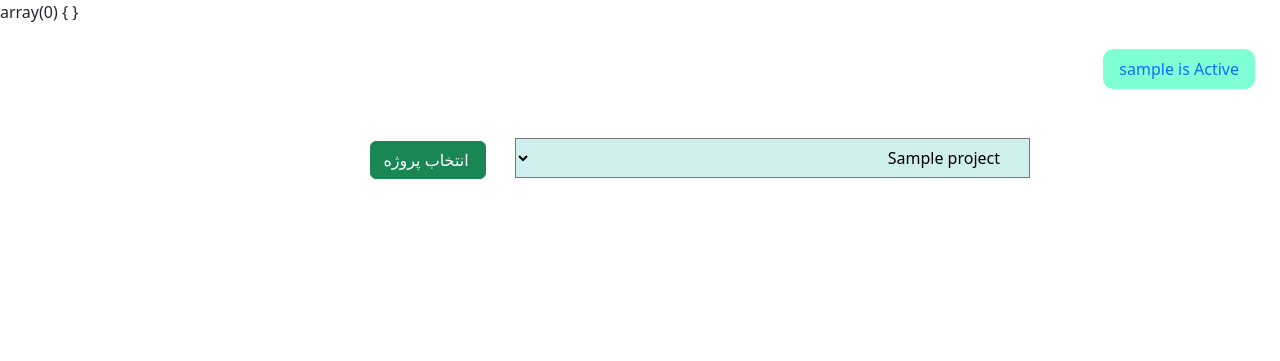
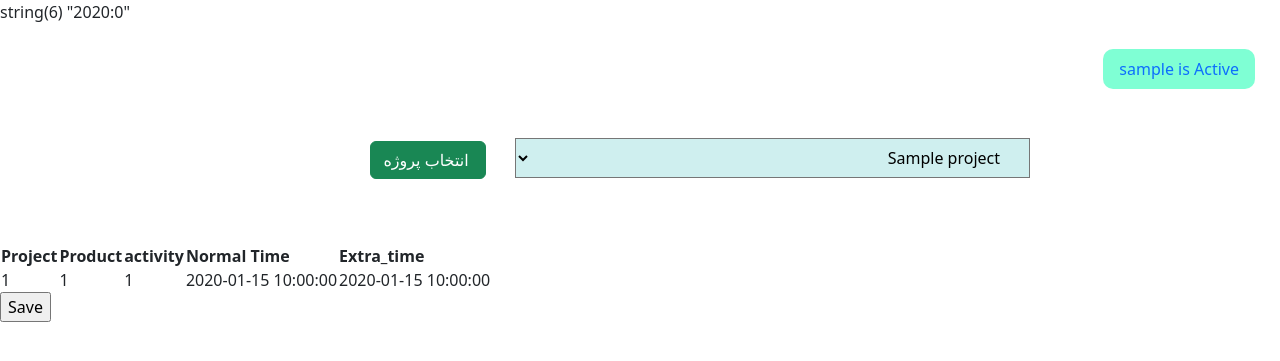
Before and after one commit to RezaSoleymani202010/Project_registration, a PHP site: page /panel.php in a window 1280 px wide. Shown: the top 361 px of the page. Run offline with PHP 8.4, Linux system fonts and the light colour scheme; the visitor is signed in with stand-in values (Sample User, id 1); tables that the repository leaves empty or names only in its code hold one stand-in row (values such as "Sample post").

Commit message:
Completion of saving the report and displaying the daily report on the panel page

```diff
--- a/_load.php
+++ b/_load.php
@@ -15,6 +15,21 @@ function auth_check(){
     if (!isset($_SESSION['user_id']))
      redirect("login.php");
 }
+function user_register($user_name,$email,$password){
+    global $db;
+    $query="insert into user(user_name,email,password)values (:user_name,:email,:password)";
+    $stmt=$db->prepare($query);
+    $stmt->bindParam("user_name",$user_name);
+    $stmt->bindParam("email",$email);
+    $stmt->bindparam("password",$password);
+    $stmt->execute();
+    $query2="select id from user where user_name=:user_name";
+    $stmt2=$db->prepare($query2);
+    $stmt2->bindParam("user_name",$user_name);
+    $stmt2->execute();
+    $user_id=$stmt2->fetch(PDO::FETCH_ASSOC);
+    return $user_id;
+}
 function get_user($id){
     global$db;
     $query="select * from user where id=?";
@@ -24,6 +39,17 @@ function get_user($id){
     $result=$stmt->fetch(PDO::FETCH_ASSOC);
     return $result;
 
+}
+function get_reports($user_id){
+    global $db;
+    $time=time()-84600;
+    $query="select user_id, project_id,product_id,activity_id ,normal_time,extra_time from reports where user_id=:user_id and time>:time ";
+    $stmt=$db->prepare($query);
+    $stmt->bindParam("user_id",$user_id);
+    $stmt->bindParam("time",$time);
+    $stmt->execute();
+    $reports=$stmt->fetchAll(PDO::FETCH_ASSOC);
+    return $reports;
 }
 function get_projects(){
    global $db;
@@ -81,6 +107,7 @@ if (isset($_SESSION['user_id'])) {
 if (isset($_SESSION['user_id'])){
     $user=get_user($_SESSION['user_id']);
     if($user==false){
+        unset($_SESSION['user_id']);
         redirect("login.ph");
     }
 }
--- a/open_activity.php
+++ b/open_activity.php
@@ -29,7 +29,7 @@ echo "product:".$product."<br>";
 <!--    <span>a</span>-->
 <!--    <span>a</span>-->
 <!--    <span>a</span>-->
-    <form method="post" action="report.php">
+    <form method="post" action="save_report.php">
         <input name="product_id" type="hidden" value="<?=$product_id ?>">
     <table class="activity_table">
         <tr>
@@ -69,7 +69,7 @@ echo "product:".$product."<br>";
         </tr>
   <?php } ?>
     </table>
-        <input value="Save" type="submit" class="sub_btn">
+        <input name="save" value="Save" type="submit" class="sub_btn">
     </form>
 </div>
 </label>
--- a/panel.php
+++ b/panel.php
@@ -2,10 +2,35 @@
 require "_load.php";
 auth_check();
 global $user;
-var_dump($_GET);
+$activities=get_activities();
+$reports=get_reports($_SESSION['user_id']);
+$sum_ex_h=0;
+$sum_ex_m=0;
+foreach ($reports as $report){
+  $ex_time=explode( ":",$report['extra_time']);
+  $ex_h=intval($ex_time[0]);
+  $ex_m=intval($ex_time[1]);
+  $sum_ex_h+=$ex_h;
+  $sum_ex_m+=$ex_m;
+}
+$sum_EX_H=$sum_ex_h+($sum_ex_m/60);
+$sum_EX_H=intval($sum_EX_H);
+$sum_EX_M=$sum_ex_m%60;
+$sum_EX_M=intval($sum_EX_M);
+$a=array($sum_EX_H,$sum_EX_M);
+$sum_time=implode(":",$a);
+var_dump($sum_time);
 if(isset($_GET['project'])) {
     $project_flag = 1;
 $products=get_products($_GET['project']);
+if (get_project($_GET['project'])==null){
+    redirect("panel.php");
+}else{
+    if ($products==null){
+
+        redirect("panel.php");
+    }
+}
 }
 ?>
 
@@ -49,6 +74,9 @@ else
     include "select_product.php";
 
 ?>
+
+
+
 <!---->
 
 
@@ -58,6 +86,56 @@ else
 </body>
 
 
+
+
+
+    <table class="activity_table">
+        <tr>
+            <th>Project</th>
+            <th>Product</th>
+            <th>activity</th>
+            <th>Normal Time</th>
+            <th>Extra_time</th>
+        </tr>
+
+
+
+
+        <?php foreach ($reports as $report){ ?>
+
+            <tr>
+                <td>
+                    <?=$report['project_id']?>
+                </td>
+                <td><?=$report['product_id']?></td>
+                <td>
+                    <?=$report['activity_id'] ?>
+
+                </td>
+                <td>
+                    <?=$report['normal_time']?>
+
+                </td>   <td>
+                    <?=$report['extra_time'] ?>
+
+                </td>
+            </tr>
+        <?php } ?>
+    </table>
+    <input name="save" value="Save" type="submit" class="sub_btn">
+
+
+
+
+
+
+
+
+
+
+
+
+
 <script src="https://ajax.googleapis.com/ajax/libs/jquery/3.6.0/jquery.min.js"></script>
 <script src="https://maxcdn.bootstrapcdn.com/bootstrap/3.4.1/js/bootstrap.min.js"></script>
 </html>
--- a/select_product.php
+++ b/select_product.php
@@ -1,4 +1,4 @@
-php<div style="display: inline">
+<div style="display: inline">
 
 </div>
 <form method="post" action="open_activity.php">
```
Also changed, not shown: index.php (+0 -22 lines), save_report.php (+9 -5 lines), user_registry.php (+10 -3 lines).
